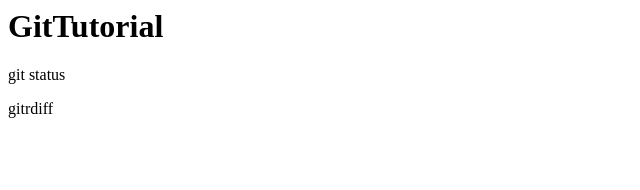
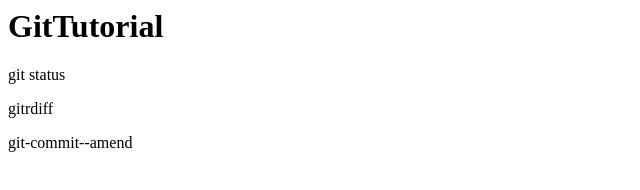
Before and after one commit to ari22-git/git_tutorial, a plain HTML site: page index.html in a window 1280 px wide. Shown: the whole page, without its empty margins (0-640 px from the left). Drawn offline with Linux system fonts and the light colour scheme.

Commit message:
git commit --amendを追記

```diff
--- a/index.html
+++ b/index.html
@@ -1,3 +1,4 @@
 <h1>GitTutorial</h1>
 <p>git status</p>
 <p>gitrdiff</p>
+<p>git-commit--amend</p>
```
Also changed, not shown: test.txt (added).
